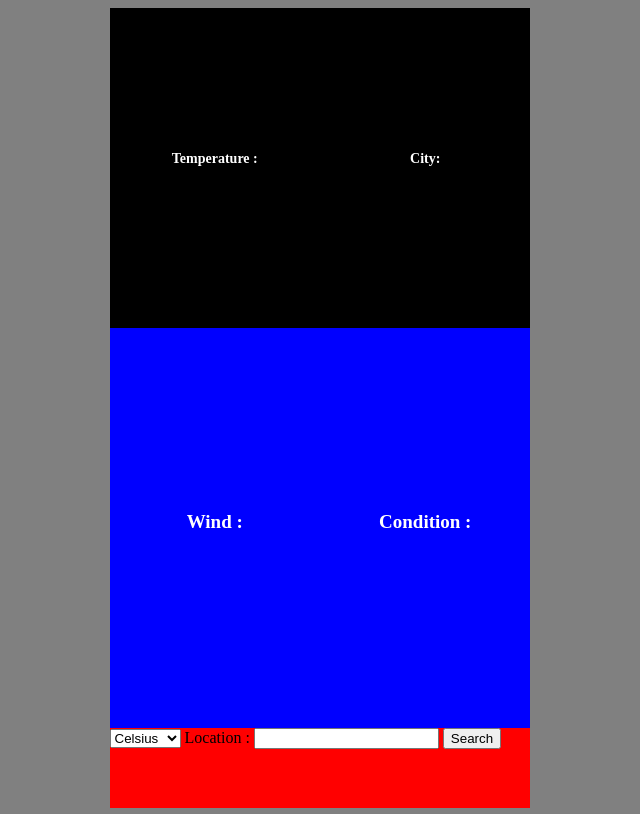
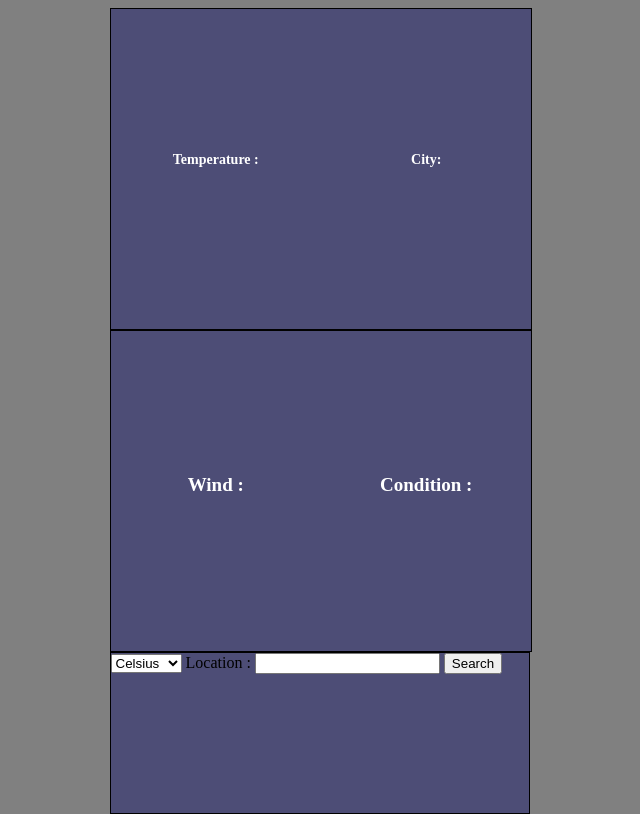
Before and after one commit to trox115/weather, a plain HTML site: page index.html in a window 1280 px wide. Shown: the whole page, without its empty margins (320-960 px from the left). Drawn offline with Linux system fonts and the light colour scheme; no server answers.

Commit message:
Added style to better see the background

```diff
--- a/style.css
+++ b/style.css
@@ -14,13 +14,12 @@ body {
 .weather {
   height: 100%;
   width: 33.3%;
-  background: white;
   margin-left: auto;
   margin-right: auto;
 }
 .head {
   width: 100%;
-  background: black;
+  background: rgba(0, 0, 102,0.4);
   height: 40%;
   color: white;
   font-size: 2rem;
@@ -28,9 +27,11 @@ body {
   align-items: center;
   align-content: center;
   text-align: center;
+  border:1px solid black;
 }
 .head h3 {
   font-size: 14px;
+
 }
 .temperature {
   width: 50%;
@@ -43,8 +44,8 @@ body {
   font-size: 19px;
 }
 .weather-body {
-  height: 50%;
-  background: blue;
+  height: 40%;
+  background: rgba(0, 0, 102,0.4);
   width: 100%;
   color: white;
   font-size: 2rem;
@@ -52,6 +53,7 @@ body {
   align-items: center;
   align-content: center;
   text-align: center;
+  border:1px solid black;
 }
 .wind {
   width: 50%;
@@ -60,6 +62,7 @@ body {
   width: 50%;
 }
 .weather-footer {
-  height: 10%;
-  background: red;
+  height: 20%;
+  background: rgba(0, 0, 102,0.4);
+  border:1px solid black;
 }
```
